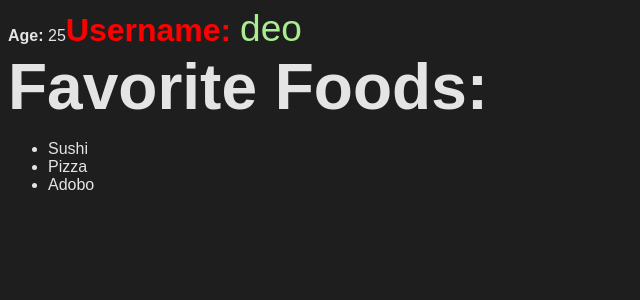
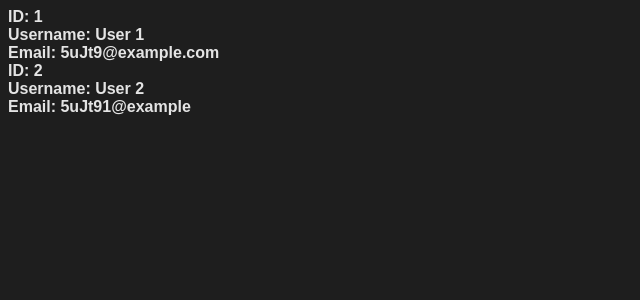
Before and after one commit to deoninja/react-2024, a React (Vite) app: page / in a window 1280 px wide. Shown: the top 300 px of the page, without its empty margins (0-640 px from the left). Built offline with nearby package versions, Linux system fonts and the light colour scheme.

Commit message:
Dynamic Rendering Lists/Arrays

```diff
--- a/src/App.jsx
+++ b/src/App.jsx
@@ -1,19 +1,24 @@
-import { UserProfile } from './components/UserProfile';
+import { UserDetails } from './components/UserDetails';
 
 export default function App() {
-  const callMe = () => {
-    console.log('hello');
-  };
+  const mockUsers = [
+    {
+      id: 1,
+      username: 'User 1',
+      email: '5uJt9@example.com',
+    },
+    {
+      id: 2,
+      username: 'User 2',
+      email: '5uJt91@example',
+    },
+  ];
+
   return (
-    <UserProfile
-      username='deo'
-      age={25}
-      isLoggedIn={false}
-      favoriteFoods={[
-        { name: 'Sushi', id: 'sushi' },
-        { name: 'Pizza', id: 'pizza' },
-      ]}
-      callMe={callMe}
-    />
+    <div>
+      {mockUsers.map((user) => {
+        return <UserDetails key={user.id} user={user} />;
+      })}
+    </div>
   );
 }
--- /dev/null
+++ b/src/components/UserDetails.jsx
@@ -0,0 +1,27 @@
+import propTypes from 'prop-types';
+
+export function UserDetails({ user }) {
+  return (
+    <div>
+      <b>
+        ID: <span>{user.id}</span>
+      </b>
+      <br />
+      <b>
+        Username: <span>{user.username}</span>
+      </b>
+      <br />
+      <b>
+        Email: <span>{user.email}</span>
+      </b>
+    </div>
+  );
+}
+
+UserDetails.propTypes = {
+  user: propTypes.shape({
+    id: propTypes.number,
+    username: propTypes.string,
+    email: propTypes.string.isRequired,
+  }),
+};
--- a/src/components/UserFavoriteFoods.jsx
+++ /dev/null
@@ -1,16 +0,0 @@
-import { createElement } from 'react';
-import styles from './users.module.scss';
-
-export function UserFavoriteFoods() {
-  return createElement(
-    'section',
-    null,
-    <span className={styles.foodsTitle}>Favorite Foods:</span>,
-    <br />,
-    <ul>
-      <li>Sushi</li>
-      <li>Pizza</li>
-      <li>Adobo</li>
-    </ul>
-  );
-}
--- a/src/components/UserProfile.jsx
+++ /dev/null
@@ -1,30 +0,0 @@
-import propTypes from 'prop-types';
-import { UserFavoriteFoods } from './UserFavoriteFoods';
-import { UserUsername } from './UserUsername';
-export function UserProfile(props) {
-  console.log(props);
-  props.callMe();
-  return (
-    <>
-      <b>Age: </b>
-      <span>{props.age}</span>
-      <>
-        <UserUsername username={props.username} />
-        <UserFavoriteFoods />
-      </>
-    </>
-  );
-}
-
-UserProfile.propTypes = {
-  username: propTypes.string.isRequired,
-  age: propTypes.number.isRequired,
-  callMe: propTypes.func.isRequired,
-  isLoggedIn: propTypes.bool,
-  favoriteFoods: propTypes.arrayOf(
-    propTypes.shape({
-      name: propTypes.string.isRequired,
-      id: propTypes.string.isRequired,
-    })
-  ),
-};
--- a/src/components/UserUsername.jsx
+++ /dev/null
@@ -1,23 +0,0 @@
-import React from 'react';
-import styles from './styles.module.css';
-export function UserUsername(props) {
-  return (
-    // <React.Fragment>
-    //   <b>Username: </b>
-    //   <span>{props.username}</span>
-    // </React.Fragment>
-    // <span className='username'>{props.username}</span>
-    //shorthand syntax
-    <>
-      <b
-        style={{
-          fontSize: '32px',
-          color: 'red',
-        }}
-      >
-        Username:{' '}
-      </b>
-      <span className={styles.username}>{props.username}</span>
-    </>
-  );
-}
--- a/src/components/styles.module.css
+++ /dev/null
@@ -1,4 +0,0 @@
-.username {
-  font-size: 37px;
-  color: rgb(170, 236, 144);
-}
--- a/src/components/users.module.scss
+++ /dev/null
@@ -1,4 +0,0 @@
-.foodsTitle {
-  font-weight: bold;
-  font-size: 64px;
-}
```
